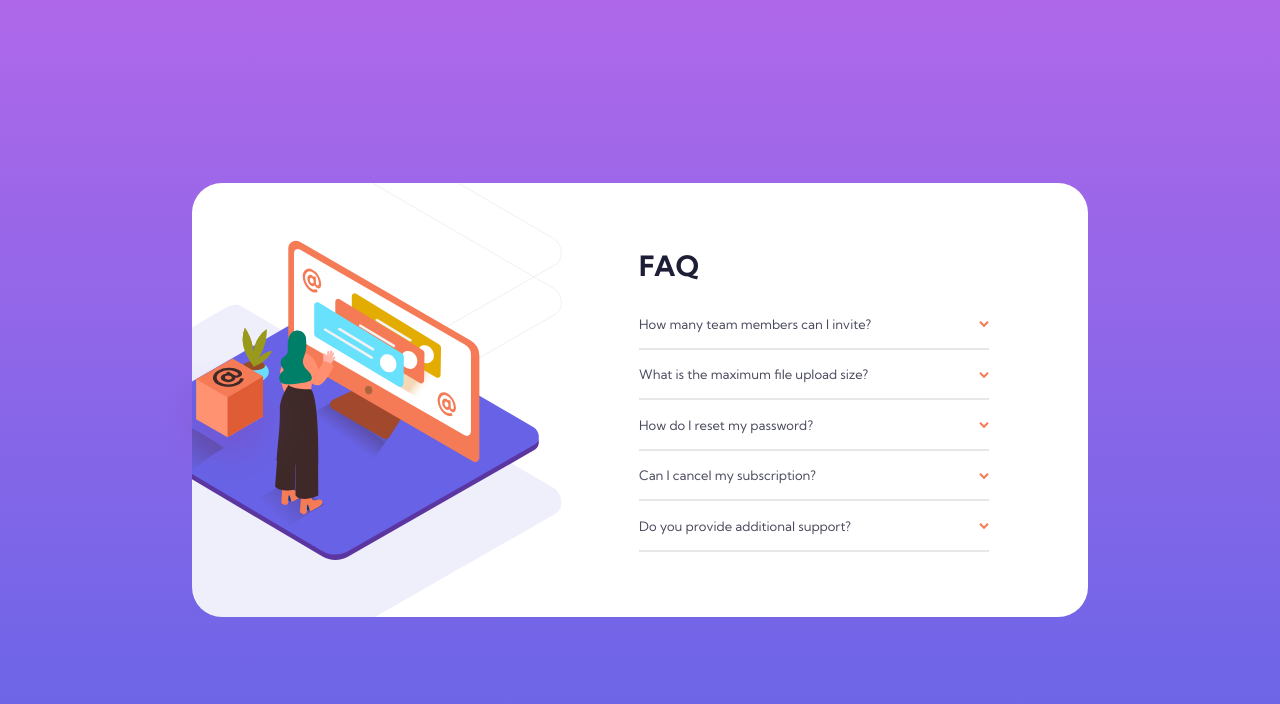
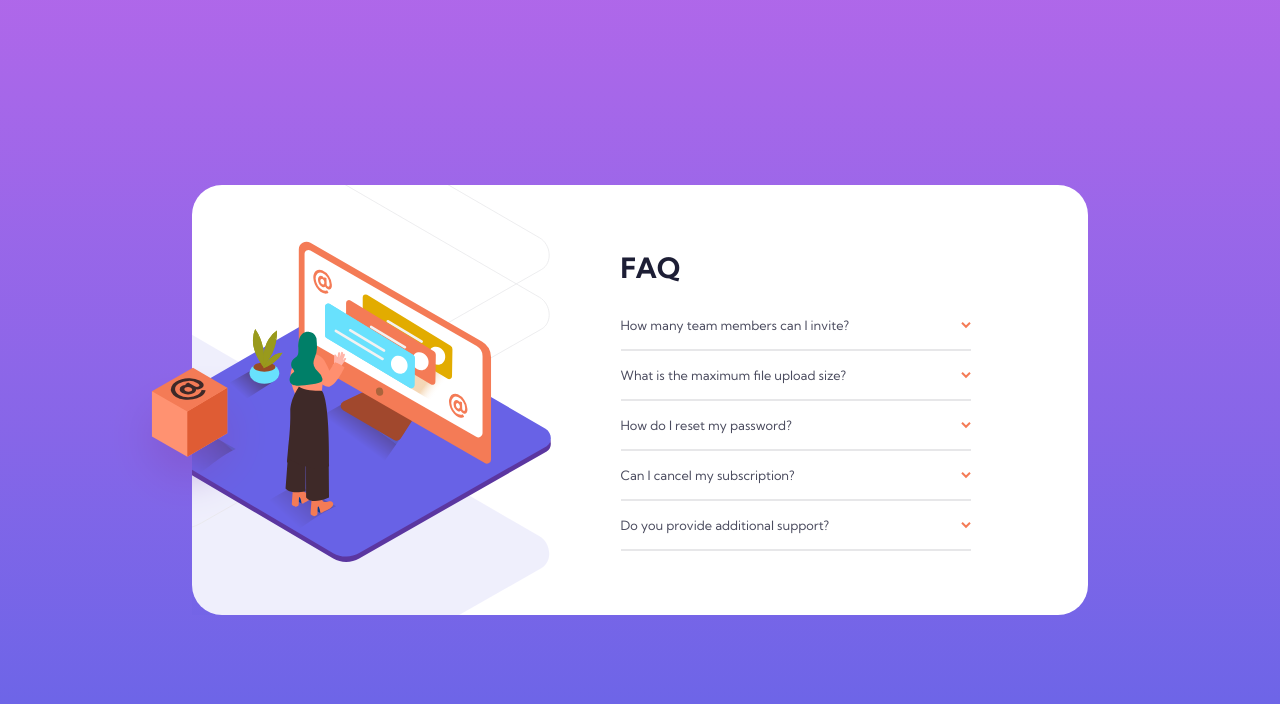
Before and after one commit to sridarshan-webjava/FrontendMentor-FAQ, a plain HTML site: page index.html in a window 1280 px wide. Drawn offline with Linux system fonts and the light colour scheme.

Commit message:
Changes in design and functionality

```diff
--- a/index.html
+++ b/index.html
@@ -10,19 +10,13 @@
 
   <link rel="stylesheet" href="styles.css">
 
-  <!-- Feel free to remove these styles or customise in your own stylesheet 👍 -->
-  <!-- <style>
-    .attribution { font-size: 11px; text-align: center; }
-    .attribution a { color: hsl(228, 45%, 44%); }
-  </style> -->
-</head>
 <body>
 
   <div class="container">
 
     <div class="image-container">
       <img class="woman-mobile" src="images/illustration-woman-online-mobile.svg" alt="image of a woman using mobile on smaller screens">
-      <!-- <img class="woman-desktop" src="images/illustration-woman-online-desktop.svg" alt="image of a woman using mobile on larger screens"> -->
+      <img class="woman-desktop" src="images/illustration-woman-online-desktop.svg" alt="image of a woman using mobile on larger screens">
       <img class="box-image" src="images/illustration-box-desktop.svg" alt="image of a box">
     </div>
 
@@ -36,7 +30,7 @@
             <button class="btn"><img src="images/icon-arrow-down.svg" alt="arrow pointing down"></button>
           </div>
           <div class="answer">
-            <p class="answer-desc">You can invite up to 2 additional users on the Free plan. There is no limit on
+            <p class="answer-desc display-none">You can invite up to 2 additional users on the Free plan. There is no limit on
               team members for the Premium plan.
             </p>
           </div>
@@ -50,7 +44,7 @@
             <button class="btn"><img src="images/icon-arrow-down.svg" alt="arrow pointing down"></button>
           </div>
           <div class="answer">
-            <p class="answer-desc">No more than 2GB. All files in your account must fit your allotted storage space.
+            <p class="answer-desc display-none">No more than 2GB. All files in your account must fit your allotted storage space.
             </p>
           </div>
         </div>
@@ -63,7 +57,7 @@
             <button class="btn"><img src="images/icon-arrow-down.svg" alt="arrow pointing down"></button>
           </div>
           <div class="answer">
-            <p class="answer-desc">Click “Forgot password” from the login page or “Change password” from your profile page.
+            <p class="answer-desc display-none">Click “Forgot password” from the login page or “Change password” from your profile page.
               A reset link will be emailed to you.
             </p>
           </div>
@@ -77,7 +71,7 @@
             <button class="btn"><img src="images/icon-arrow-down.svg" alt="arrow pointing down"></button>
           </div>
           <div class="answer">
-            <p class="answer-desc">Yes! Send us a message and we’ll process your request no questions asked.
+            <p class="answer-desc display-none">Yes! Send us a message and we’ll process your request no questions asked.
             </p>
           </div>
         </div>
@@ -90,7 +84,7 @@
             <button class="btn"><img src="images/icon-arrow-down.svg" alt="arrow pointing down"></button>
           </div>
           <div class="answer">
-            <p class="answer-desc">Chat and email support is available 24/7. Phone lines are open during normal business hours.
+            <p class="answer-desc display-none">Chat and email support is available 24/7. Phone lines are open during normal business hours.
             </p>
           </div>
         </div>
@@ -100,26 +94,6 @@
       </div>
     </div>
   </div>
-  <!-- How many team members can I invite?
-  You can invite up to 2 additional users on the Free plan. There is no limit on
-  team members for the Premium plan.
-
-  What is the maximum file upload size?
-  No more than 2GB. All files in your account must fit your allotted storage space.
-
-  How do I reset my password?
-  Click “Forgot password” from the login page or “Change password” from your profile page.
-  A reset link will be emailed to you.
-
-  Can I cancel my subscription?
-  Yes! Send us a message and we’ll process your request no questions asked.
-
-  Do you provide additional support?
-  Chat and email support is available 24/7. Phone lines are open during normal business hours. -->
-
-  <!-- <div class="attribution">
-    Challenge by <a href="https://www.frontendmentor.io?ref=challenge" target="_blank">Frontend Mentor</a>.
-    Coded by <a href="#">Your Name Here</a>.
-  </div> -->
+  <script src="script.js"></script>
 </body>
 </html>
--- /dev/null
+++ b/script.js
@@ -0,0 +1,33 @@
+//declaring variables for elements
+const question = document.querySelectorAll(".question");
+const answers = document.querySelectorAll(".answer");
+let current;
+
+
+//function which chckes for all blocks and makes sure that only one block is active
+function checkActiveBlocks(answers){
+  for(let i=0;i<answers.length;i++){
+    //if the current block is not the same as the active one , then remove the ckass from the one whih was previosuly active
+    if(answers[i].classList.contains("display-block") && current !== answers[i]){
+      answers[i].classList.remove("display-block");
+      const p = question[i].children[0];
+      const btn = question[i].children[1];
+      p.classList.remove("highlight");
+      btn.classList.remove("flip");
+    }
+  }
+}
+
+//adding event listeners to each button which on click will display the block
+for(let i=0;i<question.length;i++){
+  question[i].addEventListener("click",()=>{
+    const answer = question[i].nextElementSibling;
+    const p = question[i].children[0];
+    const btn = question[i].children[1];
+    current = answer;
+    checkActiveBlocks(answers,current);
+    answer.classList.toggle("display-block");
+    p.classList.toggle("highlight");
+    btn.classList.toggle("flip");
+  });
+}
--- a/styles.css
+++ b/styles.css
@@ -20,6 +20,8 @@
     --fs-secondary:0.9rem;
     --fs-base:0.8125rem;
 
+    --fs-max-base:clamp(0.75rem,1vw,0.85rem);
+
     --fw-base:400;
     --fw-accent:700;
 }
@@ -41,10 +43,6 @@ body{
     padding:10em 0 3em;
 }
 
-img{
-    max-width:100%;
-}
-
 hr{
     color:var(--clr-line);
     border:1px solid;
@@ -52,7 +50,7 @@ hr{
 
 .container{
     width:94%;
-    max-width:390px;
+    max-width:500px;
     padding:2em;
     background:var(--clr-card);
     border-radius:30px;
@@ -61,12 +59,13 @@ hr{
     position:relative;
 }
 
+.image-container{
+    height:auto;
+}
+
+.woman-desktop,
 .box-image{
     display:none;
-}
-
-.image-container{
-    height:auto;
 }
 
 .woman-mobile{
@@ -94,27 +93,56 @@ hr{
 
 .block-wrapper{
     margin:1.25em 0;
+    height:auto;
+    transition:height 0.25s;
 }
 
 .question{
     color:var(--clr-neutral-200);
     display:flex;
     justify-content:space-between;
+    cursor:pointer;
+}
+
+.question-desc:hover{
+    color:var(--clr-primary-active);
 }
 
 .question .btn{
     background:none;
     border:none;
     outline:none;
+    cursor:pointer;
+    transform:rotate(0deg);
+    transition:0.25s;
+}
+
+.answer-desc{
+    line-height:1.55;
+    margin-top:1em;
 }
 
 .answer{
-    margin-top:1em;
-    line-height:1.55;
-    display:none;
+  max-height:0;
+  overflow: hidden;
+  transition:0.25s ease-in-out;
 }
 
-@media screen and (min-width:950px){
+.display-block{
+  max-height:75px;
+  transition:0.25s ease-in-out;
+}
+
+.question .flip{
+    transform:rotate(180deg);
+}
+
+.highlight{
+    font-weight:700;
+    color:var(--clr-primary-accent);
+}
+
+@media screen and (min-width:840px){
 
     body{
         padding:0;
@@ -122,29 +150,27 @@ hr{
 
     .container{
         width:70vw;
-        max-width:100%;
+        max-width:900px;
         padding:0;
         flex-direction: row;
     }
 
-    .box-image{
-        display:inline-block;
-        position:relative;
-        width:40%;
-        left:-27.75%;
-        top:40%;
+    .image-container{
+        height:auto;
+        flex-basis:100%;
+        overflow:hidden;
+        background:url("https://sridarshan-webjava.github.io/FrontendMentor-FAQ/images/bg-pattern-desktop.svg") right 2vw bottom -8vw/60vw no-repeat;
     }
 
     .woman-mobile{
         display:none;
     }
 
-    .image-container{
-        height:auto;
-        flex-basis:100%;
-        background:url("images/illustration-woman-online-desktop.svg") left -5.75vw center/contain no-repeat,
-                   url("images/bg-pattern-desktop.svg") right 4vw top -10vw/50vw no-repeat;
-        padding-left:5em;
+    .woman-desktop{
+        display:block;
+        width:100%;
+        position:relative;
+        bottom:-10vh;
     }
 
     .text-container{
@@ -156,9 +182,33 @@ hr{
     .q-and-a-container{
         width:100%;
         max-width:350px;
+        font-size:var(--fs-max-base);
     }
 
     .title{
         text-align:left;
     }
 }
+
+@media screen and (min-width:1100px){
+    .image-container{
+        background-position:right 3.5vw bottom -12vw;
+    }
+
+    .woman-desktop{
+        display:block;
+        width:105%;
+        position:relative;
+        bottom:-7vh;
+        right:5vw;
+    }
+
+    .box-image{
+        display:inline-block;
+        position:absolute;
+        width:18%;
+        top:42%;
+        left:-9.25%;
+    }
+
+}
```
